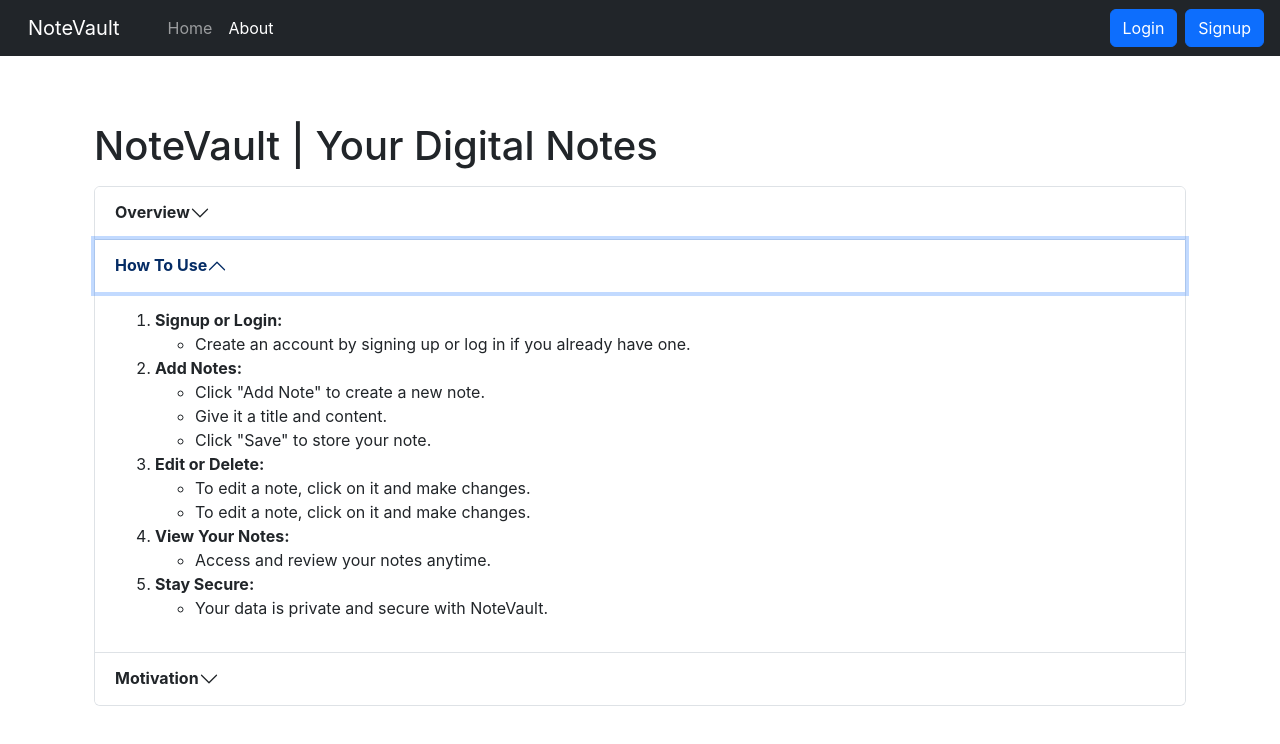
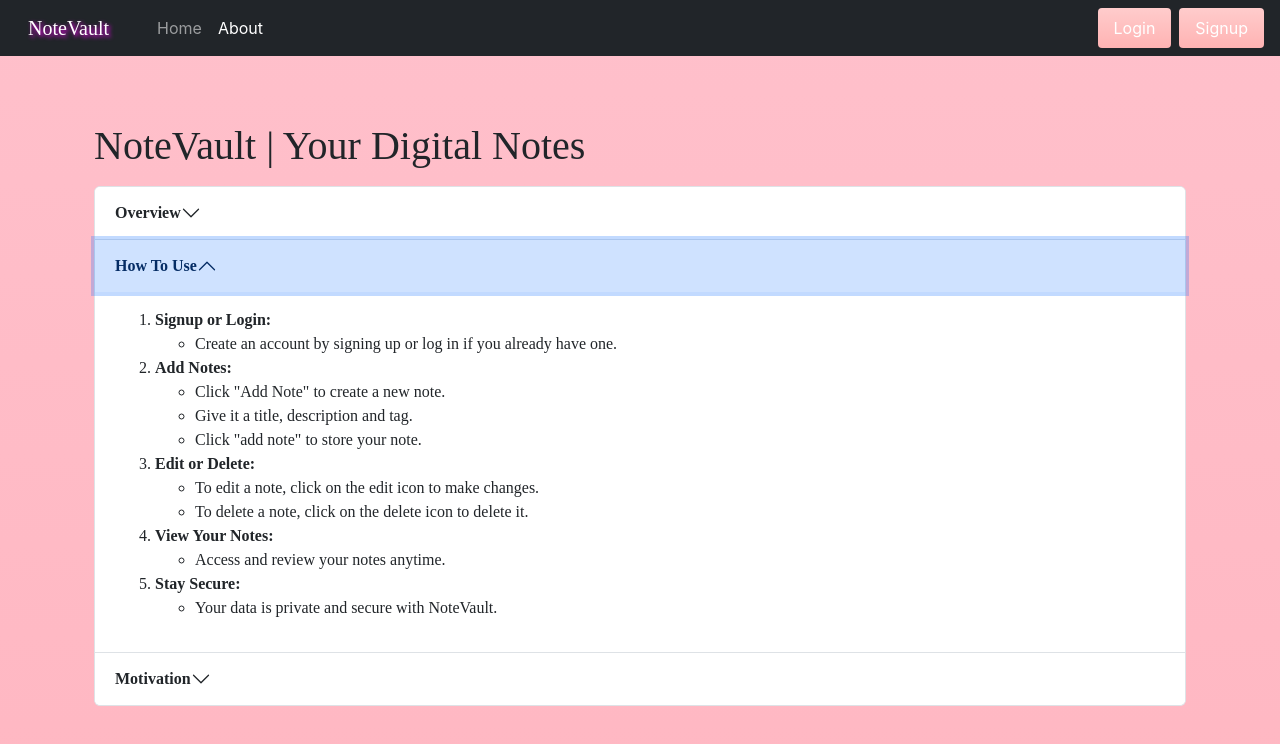
Before and after one commit to Rahimeen-Altaf/NoteVault-MERN-Frontend, a React (Create React App) app: page /about in a window 1280 px wide. Both pictures are taken after a click on the button "How To Use". Shown: the top 744 px of the page. Built offline with nearby package versions, Linux system fonts and the light colour scheme; the HTML template or start-up script is replaced by a standard one.

Commit message:
better UI

```diff
--- a/src/App.css
+++ b/src/App.css
@@ -1,5 +1,7 @@
 .App {
   text-align: center;
+  color: 'linear-gradient(to bottom, pink, purple, pink)' ;
+  background: 'linear-gradient(to bottom, pink, purple, pink)'
 }
 
 .App-logo {
--- a/src/components/About.js
+++ b/src/components/About.js
@@ -1,58 +1,83 @@
+import React from 'react';
+
 export default function About(props) {
   document.title = 'NoteVault - About';
-    let myStyle = {
-        color: 'dark',
-        backgroundColor: 'white'
-    }
+
+  const pageStyle = {
+    minHeight: '100vh',
+    display: 'flex',
+    justifyContent: 'top',
+    alignItems: 'top',
+    fontFamily: "'Pacifico', cursive"
+  };
 
   return (
-        <div className='container' style={myStyle}>
+    <div style={pageStyle}>
+      <div className="container">
         <h1 className="my-3">NoteVault | Your Digital Notes</h1>
-            <div className="accordion" id="accordionExample" style={myStyle}>
+        <div className="accordion" id="accordionExample">
           <div className="accordion-item">
             <h2 className="accordion-header">
-                        <button className="accordion-button" style={myStyle} type="button" data-bs-toggle="collapse" data-bs-target="#collapseOne" aria-expanded="true" aria-controls="collapseOne">
+              <button className="accordion-button" type="button" data-bs-toggle="collapse" data-bs-target="#collapseOne" aria-expanded="true" aria-controls="collapseOne">
                 <strong>Overview</strong>
               </button>
             </h2>
             <div id="collapseOne" className="accordion-collapse collapse show" data-bs-parent="#accordionExample">
-                        <div className="accordion-body" style={myStyle}>
+              <div className="accordion-body">
                 <strong>NoteVault</strong> is a comprehensive <code>MERN (MongoDB, Express.js, React, Node.js)</code> stack application that empowers users with seamless note organization. Users can effortlessly add, edit, view, and store notes, with the added convenience of a robust login system to ensure the security of user data and provide private access.
               </div>
             </div>
           </div>
           <div className="accordion-item">
             <h2 className="accordion-header">
-                        <button className="accordion-button collapsed" style={myStyle} type="button" data-bs-toggle="collapse" data-bs-target="#collapseTwo" aria-expanded="false" aria-controls="collapseTwo">
+              <button className="accordion-button collapsed" type of="button" data-bs-toggle="collapse" data-bs-target="#collapseTwo" aria-expanded="false" aria-controls="collapseTwo">
                 <strong>How To Use</strong>
               </button>
             </h2>
             <div id="collapseTwo" className="accordion-collapse collapse" data-bs-parent="#accordionExample">
-                        <div className="accordion-body" style={myStyle}>
+              <div className="accordion-body">
               <ul style={{ listStyleType: "decimal" }}>
-                                <li><strong>Signup or Login:</strong></li><ul><li>Create an account by signing up or log in if you already have one.</li></ul>
-                                <li><strong>Add Notes:</strong></li><ul><li>Click "Add Note" to create a new note.<li>Give it a title and content.</li><li>Click "Save" to store your note.</li>
-                                </li></ul>
-                                <li><strong>Edit or Delete:</strong></li><ul><li>To edit a note, click on it and make changes.</li><li>To edit a note, click on it and make changes.</li></ul>
-                                <li><strong>View Your Notes:</strong></li><ul><li>Access and review your notes anytime.</li></ul>
-                                <li><strong>Stay Secure:</strong></li><ul><li>Your data is private and secure with NoteVault.</li></ul>
+                <li><strong>Signup or Login:</strong></li>
+                <ul>
+                  <li>Create an account by signing up or log in if you already have one.</li>
+                </ul>
+                <li><strong>Add Notes:</strong></li>
+                <ul>
+                  <li>Click "Add Note" to create a new note.</li>
+                  <li>Give it a title, description and tag.</li>
+                  <li>Click "add note" to store your note.</li>
+                </ul>
+                <li><strong>Edit or Delete:</strong></li>
+                <ul>
+                  <li>To edit a note, click on the edit icon to make changes.</li>
+                  <li>To delete a note, click on the delete icon to delete it.</li>
+                </ul>
+                <li><strong>View Your Notes:</strong></li>
+                <ul>
+                  <li>Access and review your notes anytime.</li>
+                </ul>
+                <li><strong>Stay Secure:</strong></li>
+                <ul>
+                  <li>Your data is private and secure with NoteVault.</li>
+                </ul>
               </ul>
               </div>
             </div>
           </div>
           <div className="accordion-item">
             <h2 className="accordion-header">
-                        <button className="accordion-button collapsed" type="button" style={myStyle} data-bs-toggle="collapse" data-bs-target="#collapseThree" aria-expanded="false" aria-controls="collapseThree">
+              <button className="accordion-button collapsed" type="button" data-bs-toggle="collapse" data-bs-target="#collapseThree" aria-expanded="false" aria-controls="collapseThree">
                 <strong>Motivation</strong>
               </button>
             </h2>
             <div id="collapseThree" className="accordion-collapse collapse" data-bs-parent="#accordionExample">
-                        <div className="accordion-body" style={myStyle}>
+              <div className="accordion-body">
               The motivation behind <strong>NoteVault</strong> stemmed from the desire to simplify and enhance the note-taking experience. In today's digital age, efficient note management is crucial, and we recognized the need for a secure and responsive platform. With the abundance of information at our fingertips, finding a way to securely store and manage notes became a primary goal. NoteVault is our response to this challenge, offering users a robust, <code>privacy-focused</code>, and intuitive solution for their note organization needs.
             </div>
             </div>
           </div>
         </div>
       </div>
-    )
+    </div>
+  );
 }
--- a/src/components/Login.js
+++ b/src/components/Login.js
@@ -38,7 +38,8 @@ export default function Login(props) {
   };
 
   return (
-    <div className='mt-2'>
+    <div className='mt-2' style={{ display: 'flex', justifyContent: 'center', alignItems: 'center', height: '100vh'}}>
+      <div className='text-white p-4 rounded' style={{ background: 'rgba(0, 0, 0, 0.6)' }}>
         <h2 className='my-3'>Login to continue to <code>NoteVault</code></h2>
         <form onSubmit={handleSubmit}>
           <div className="my-3">
@@ -54,5 +55,6 @@ export default function Login(props) {
         </form>
         <p className="mt-3">Don't have an account? <span onClick={goToSignup} style={{ color: 'blue', cursor: 'pointer' }}>Click here to make one!</span></p>
       </div>
+    </div>
   );
 }
--- a/src/components/Navbar.js
+++ b/src/components/Navbar.js
@@ -1,6 +1,5 @@
-import React, { useEffect } from 'react'
+import React, { useEffect } from 'react';
 import { Link, useLocation, useNavigate } from "react-router-dom";
-
 
 export default function Navbar() {
   let navigate = useNavigate();
@@ -18,7 +17,7 @@ export default function Navbar() {
   return (
     <nav className="navbar navbar-expand-lg navbar-dark bg-dark">
       <div className="container-fluid">
-        <Link className="navbar-brand" to="/">NoteVault</Link>
+        <Link className="navbar-brand" to="/" style={logoStyle}>NoteVault</Link>
         <button className="navbar-toggler" type="button" data-bs-toggle="collapse" data-bs-target="#navbarSupportedContent" aria-controls="navbarSupportedContent" aria-expanded="false" aria-label="Toggle navigation">
           <span className="navbar-toggler-icon"></span>
         </button>
@@ -31,12 +30,21 @@ export default function Navbar() {
               <Link className={`nav-link ${location.pathname === '/about' ? 'active' : ''}`} to="/about">About</Link>
             </li>
           </ul>
-          { !localStorage.getItem('token') ? <form className="d-flex me-auto " role="search">
-            <Link className="btn btn-primary mx-1" to="/login" role="button">Login</Link>
-            <Link className="btn btn-primary mx-1" to="/signup" role="button">Signup</Link>
-          </form> : <button onClick={handleLogout} className="btn btn-primary me-auto">Logout</button> }
+          {!localStorage.getItem('token') ? (
+            <form className="d-flex me-auto" role="search">
+              <Link className="btn btn-light-pink mx-1" to="/login" role="button">Login</Link>
+              <Link className="btn btn-light-pink mx-1" to="/signup" role="button">Signup</Link>
+            </form>
+          ) : (
+            <button onClick={handleLogout} className="btn btn-light-pink me-auto">Logout</button>
+          )}
         </div>
       </div>
     </nav>
-  )
+  );
 }
+
+const logoStyle = {
+  fontFamily: "'Pacifico', cursive", // Aesthetic font
+  textShadow: "2px 2px 4px #FF00FF", // Shine effect
+};
--- a/src/index.css
+++ b/src/index.css
@@ -1,8 +1,8 @@
 body {
+  background: linear-gradient(to bottom, #ffc0cb, #ffb6c1);
   margin: 0;
-  font-family: -apple-system, BlinkMacSystemFont, 'Segoe UI', 'Roboto', 'Oxygen',
-    'Ubuntu', 'Cantarell', 'Fira Sans', 'Droid Sans', 'Helvetica Neue',
-    sans-serif;
+  font-family: 'Quicksand', sans-serif;
+  font-family: -apple-system, BlinkMacSystemFont, 'Segoe UI', 'Roboto', 'Oxygen', 'Ubuntu', 'Cantarell', 'Fira Sans', 'Droid Sans', 'Helvetica Neue', sans-serif;
   -webkit-font-smoothing: antialiased;
   -moz-osx-font-smoothing: grayscale;
 }
@@ -15,3 +15,19 @@ code {
 i {
   cursor: pointer;
 }
+
+.btn-light-pink {
+  background: linear-gradient(to bottom, #ffcccc, #ffb3b3);
+  color: #fff; /* Text color */
+  border: none; /* Remove the border */
+  border-radius: 4px; /* Add rounded corners if desired */
+  padding: 8px 16px; /* Adjust padding as needed */
+  text-decoration: none;
+  display: inline-block;
+  cursor: pointer;
+  transition: background 0.3s ease; /* Add a smooth transition on hover */
+}
+
+.btn-light-pink:hover {
+  background: linear-gradient(to bottom, #ffb3b3, #ff9999); /* Change the gradient on hover */
+}
```
Also changed, not shown: src/components/Signup.js (+15 -17 lines). Lines whose indentation alone changed are shown as unchanged.
